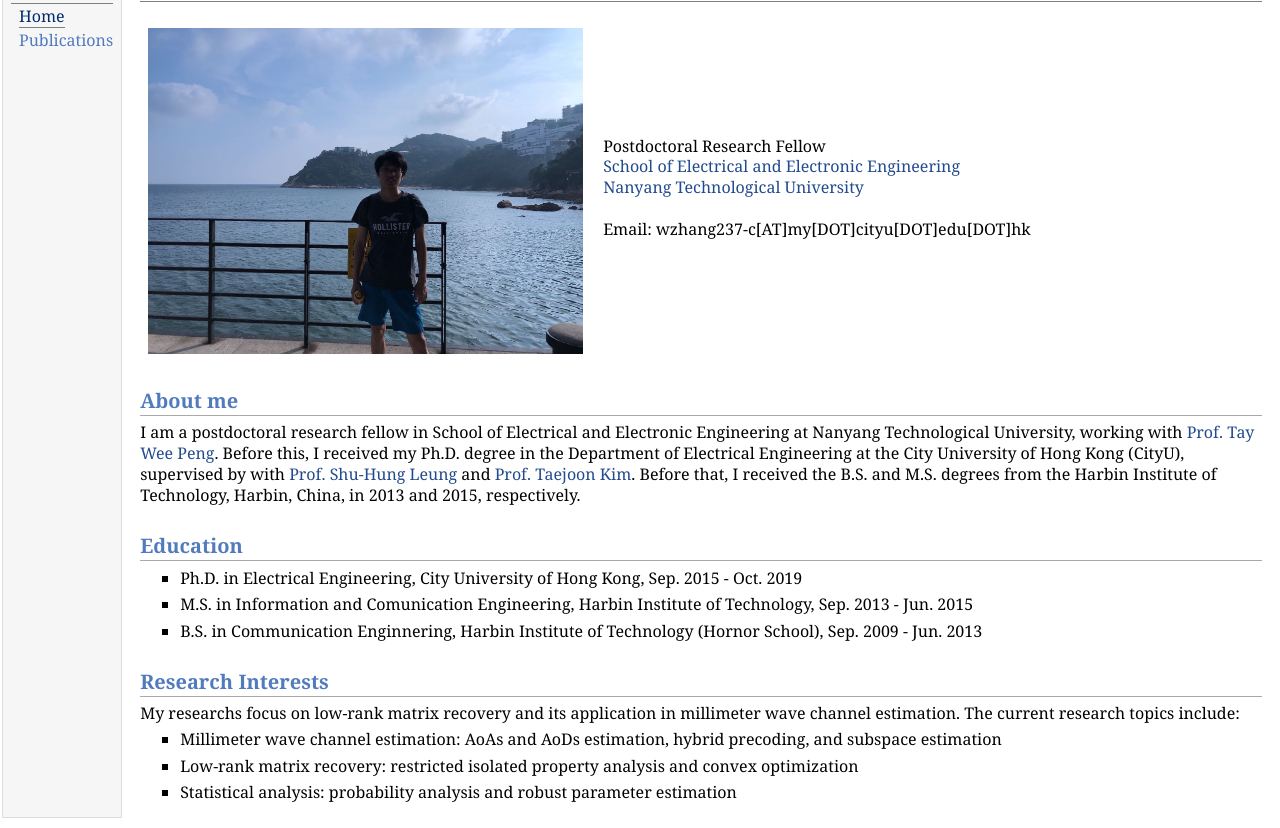
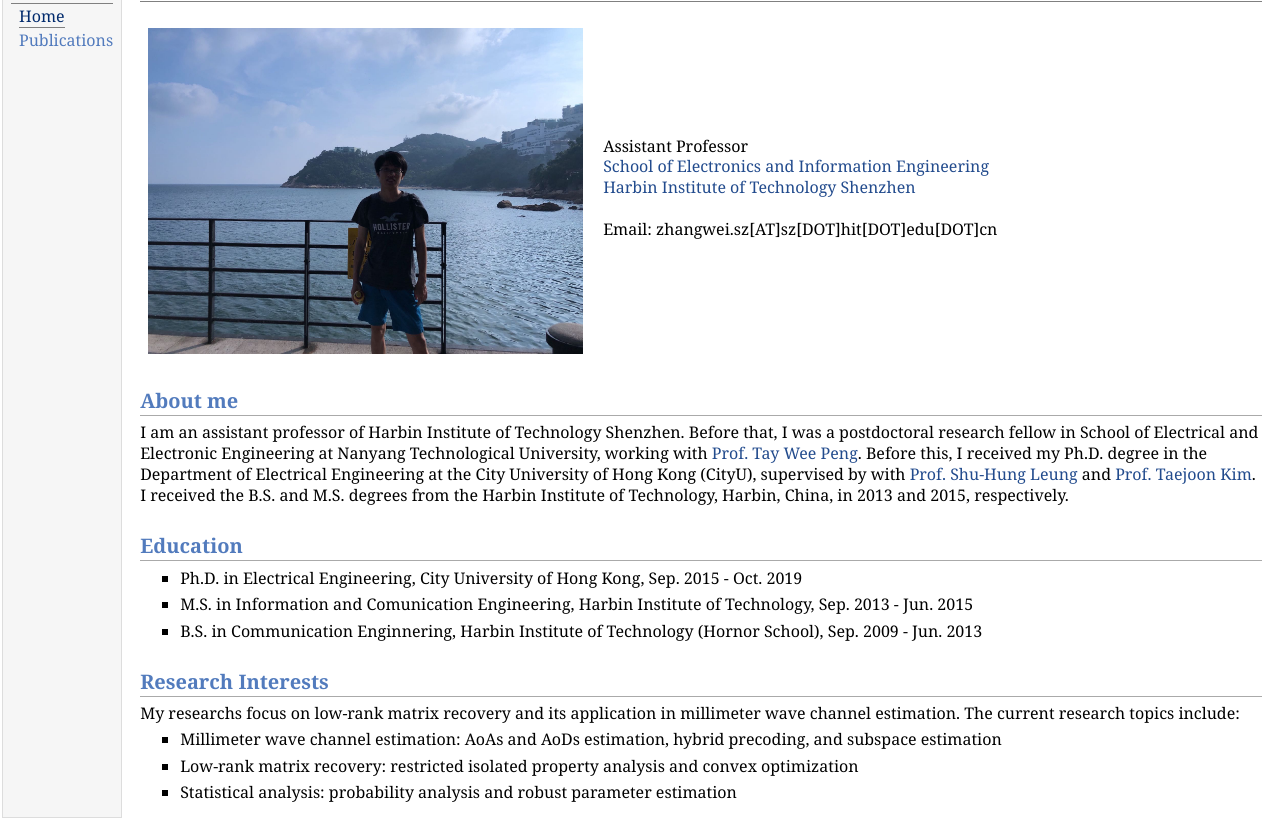
Before and after one commit to lan-weizhang/lan-weizhang.github.io, a plain HTML site: page index.html in a window 1280 px wide. Shown: the part 48-876 px from the top of the page. Drawn offline with Linux system fonts and the light colour scheme.

Commit message:
2023-03-14 更新

```diff
--- a/index.html
+++ b/index.html
@@ -22,14 +22,14 @@
 </div>
 <table class="imgtable"><tr><td>
 <a href="245px"><img src="photos\ZW.jpg" alt="Zhang Wei" width="alt text" height="326px" /></a>&nbsp;</td>
-<td align="left"><p>Postdoctoral Research Fellow <br />
-<a href="https://www.ntu.edu.sg/eee">School of Electrical and Electronic Engineering</a><br />
-<a href="https://www.ntu.edu.sg/">Nanyang Technological University</a><br /><br />
-Email: wzhang237-c[AT]my[DOT]cityu[DOT]edu[DOT]hk</p>
+<td align="left"><p>Assistant Professor <br />
+<a href="http://eie.hitsz.edu.cn/">School of Electronics and Information Engineering</a><br />
+<a href="https://www.hitsz.edu.cn/index.html">Harbin Institute of Technology Shenzhen</a><br /><br />
+Email: zhangwei.sz[AT]sz[DOT]hit[DOT]edu[DOT]cn</p>
 </td></tr></table>
 <h2>About me</h2>
-<p>I am a postdoctoral research fellow in School of Electrical and Electronic Engineering at Nanyang Technological University, working with <a href="https://personal.ntu.edu.sg/wptay/">Prof. Tay Wee Peng</a>. Before this, I received my Ph.D. degree in the Department of Electrical Engineering at the City University of Hong Kong (CityU), supervised by with <a href="https://www.ee.cityu.edu.hk/~shleung/">Prof. Shu-Hung Leung</a> and <a href="http://ittc.ku.edu/~tjkim/">Prof. Taejoon Kim</a>.
-Before that, I received the B.S. and M.S. degrees from the Harbin Institute of Technology, Harbin, China, in 2013 and 2015, respectively. </p>
+<p>I am an assistant professor of Harbin Institute of Technology Shenzhen. Before that, I was a postdoctoral research fellow in School of Electrical and Electronic Engineering at Nanyang Technological University, working with <a href="https://personal.ntu.edu.sg/wptay/">Prof. Tay Wee Peng</a>. Before this, I received my Ph.D. degree in the Department of Electrical Engineering at the City University of Hong Kong (CityU), supervised by with <a href="https://www.ee.cityu.edu.hk/~shleung/">Prof. Shu-Hung Leung</a> and <a href="http://ittc.ku.edu/~tjkim/">Prof. Taejoon Kim</a>.
+I received the B.S. and M.S. degrees from the Harbin Institute of Technology, Harbin, China, in 2013 and 2015, respectively. </p>
 <h2>Education </h2>
 <ul>
 <li><p>Ph.D. in Electrical Engineering, City University of Hong Kong, Sep. 2015 - Oct. 2019</p>
```
Also changed, not shown: publications.html (+1 -1 lines), 2 other files.
